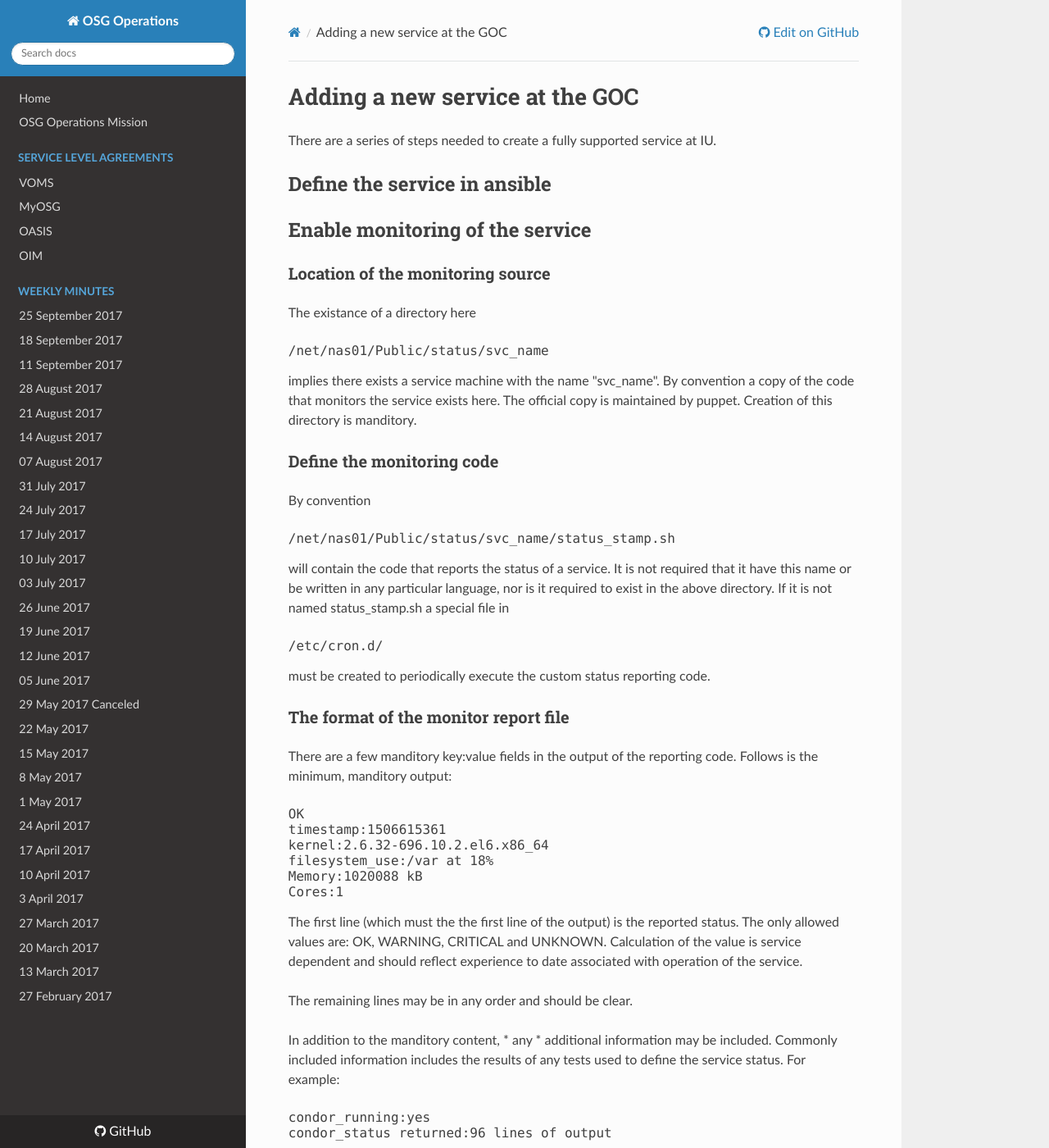
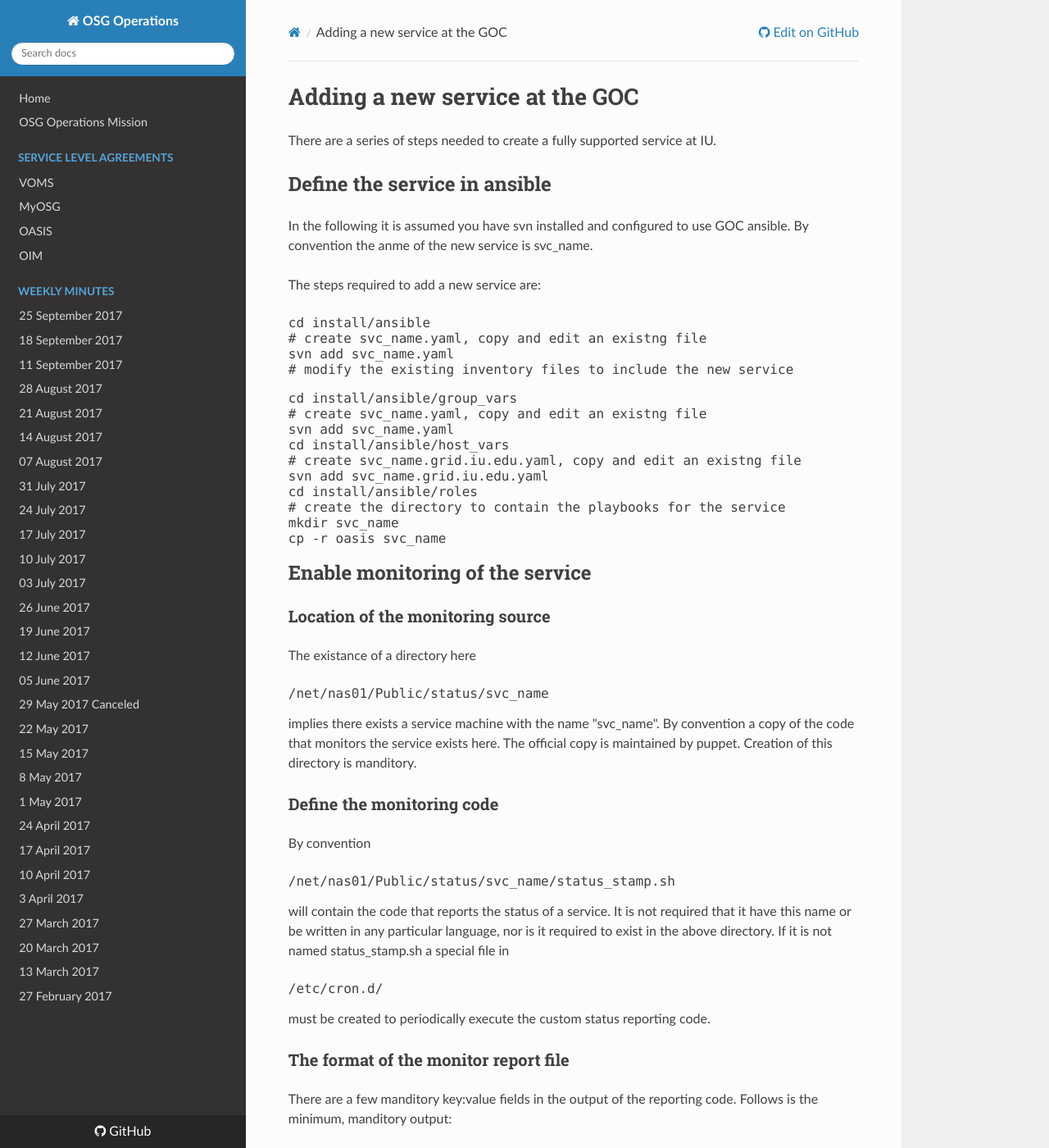
Before and after one commit to osg-htc/operations, an MkDocs documentation site: the page built from docs/create_a_service.md, in a window 1280 px wide and 1400 px high. Shown: the whole window at 82% size. Built offline with MkDocs 1.6.1, drawn with Linux system fonts in a browser that asks for light colours; nearby versions of some CDN libraries; old or Windows-style settings are respelled for this version of MkDocs; some of the changed text lies outside the part shown.

Commit message:
Update create_a_service.md

```diff
--- a/docs/create_a_service.md
+++ b/docs/create_a_service.md
@@ -3,6 +3,30 @@
 There are a series of steps needed to create a fully supported service at IU.
 
 ## Define the service in ansible
+
+In the following it is assumed you have svn installed and configured to use
+GOC ansible. By convention the anme of the new service is svc_name.
+
+The steps required to add a new service are:
+<pre>
+cd install/ansible
+# create svc_name.yaml, copy and edit an existng file
+svn add svc_name.yaml
+# modify the existing inventory files to include the new service
+</pre>
+
+<pre>
+cd install/ansible/group_vars
+# create svc_name.yaml, copy and edit an existng file
+svn add svc_name.yaml
+cd install/ansible/host_vars
+# create svc_name.grid.iu.edu.yaml, copy and edit an existng file
+svn add svc_name.grid.iu.edu.yaml
+cd install/ansible/roles
+# create the directory to contain the playbooks for the service
+mkdir svc_name
+cp -r oasis svc_name
+</pre>
 
 ## Enable monitoring of the service
 
@@ -47,9 +71,10 @@ The first line (which must the the first line of the output) is the reported sta
 values are: OK, WARNING, CRITICAL and UNKNOWN. Calculation of the value is service dependent and should
 reflect experience to date associated with operation of the service.
 
-The remaining lines may be in any order and should be clear.
+The remaining lines may be in any order. filesystem_use is the filesystem reporting the largest
+used fraction of all systems on the machine.
 
-In addition to the manditory content, * any * additional information may be included. Commonly included
+In addition to the manditory content, *any* additional information may be included. Commonly included
 information includes the results of any tests used to define the service status. For example:
 <pre>
 condor_running:yes
```
